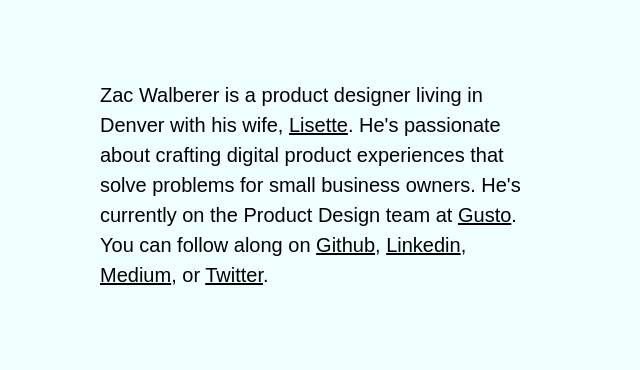
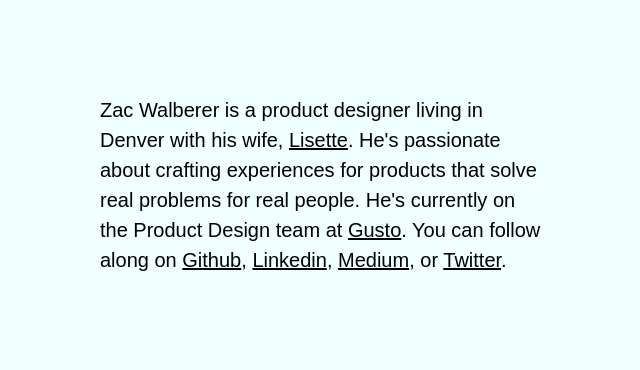
Before and after one commit to zacwalberer/zw-2018, a Gatsby site: page / in a window 1280 px wide. Shown: the part 215-585 px from the top of the page, without its empty margins (316-956 px from the left). Built offline with nearby package versions, Linux system fonts and the light colour scheme; Gatsby itself is replaced by a stand-in of ours; a web font is replaced by a local one.

Commit message:
Updated about

```diff
--- a/src/pages/index.js
+++ b/src/pages/index.js
@@ -12,9 +12,9 @@
         rel="noopener noreferrer"
       >
         Lisette
-      </a>. He's passionate about crafting digital product experiences that
-      solve problems for small business owners. He's currently on the Product
-      Design team at{' '}
+      </a>. He's passionate about crafting experiences for products that solve
+      real problems for real people. He's currently on the Product Design team
+      at{' '}
       <a
         className="link dim underline black"
         href="https://gusto.com"
```
